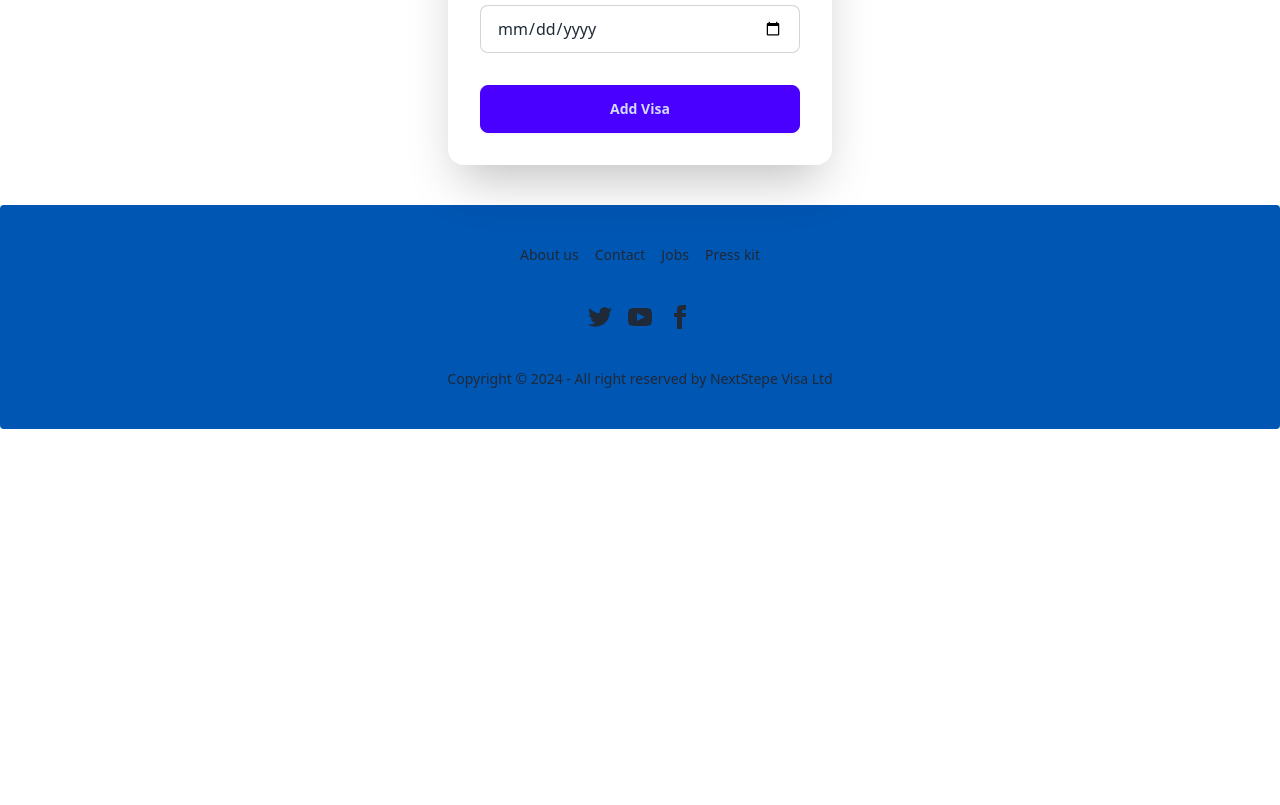
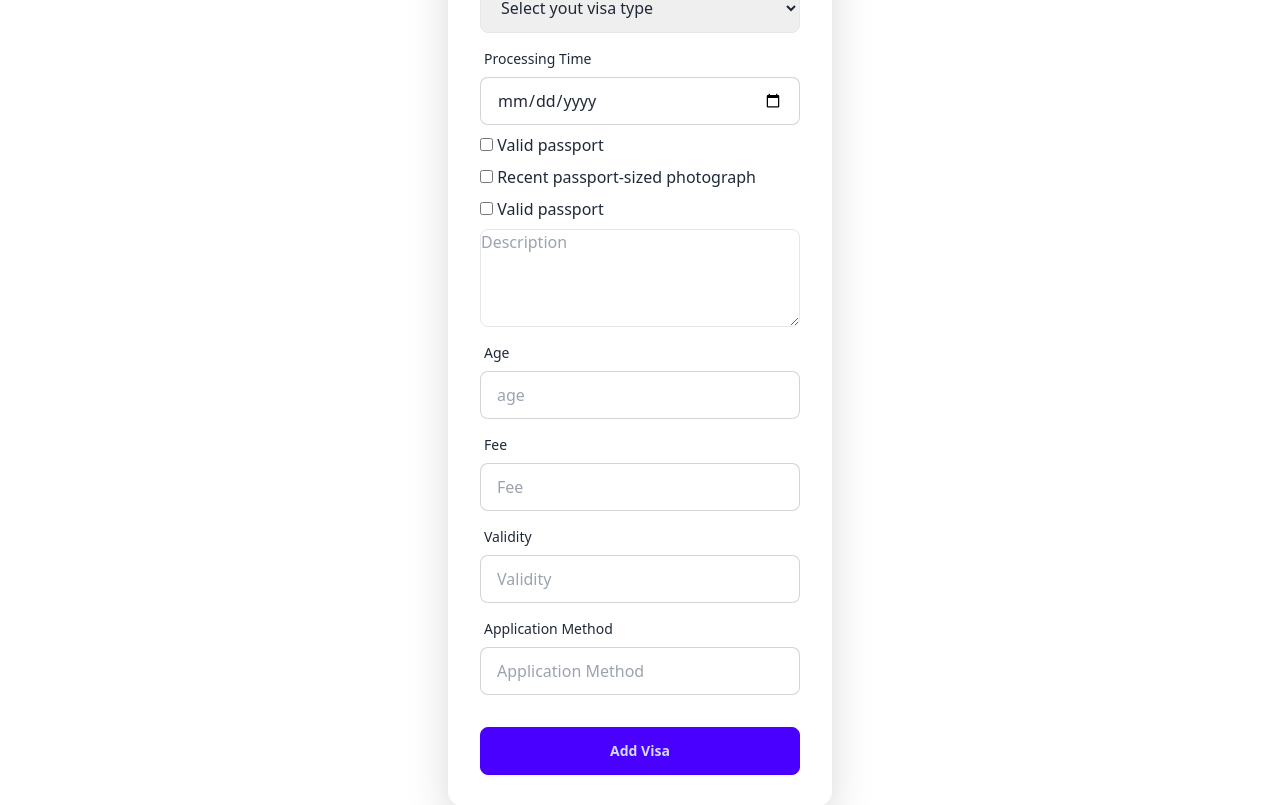
Before and after one commit to mdopi2024/assignment-10-client, a React (Vite) app: page /addvisa in a window 1280 px wide. Shown: the part 477-1282 px from the top of the page. Before the commit the page ends 906 px from the top, so only its background shows below. Built offline with nearby package versions, Linux system fonts and the light colour scheme; no server answers; sample sign-in values are in the browser's storage.

Commit message:
add visa from databsae done

```diff
--- a/package.json
+++ b/package.json
@@ -17,7 +17,8 @@
     "react-dom": "^18.3.1",
     "react-icons": "^5.3.0",
     "react-router-dom": "^7.0.2",
-    "sort-by": "^1.2.0"
+    "sort-by": "^1.2.0",
+    "sweetalert2": "^11.14.5"
   },
   "devDependencies": {
     "@eslint/js": "^9.15.0",
--- a/src/Pages/AddVisa.jsx
+++ b/src/Pages/AddVisa.jsx
@@ -1,21 +1,54 @@
-import React from 'react';
+import React, { useContext } from 'react';
+import { AuthContext } from '../AuthProvider/AuthProvider';
+import { data } from 'autoprefixer';
+import Swal from 'sweetalert2';
 
 const AddVisa = () => {
+    const { user } = useContext(AuthContext)
+    const handleForm = e => {
+        e.preventDefault()
+        const form = e.target;
+        const name = form.name.value;
+        const photo = form.photo.value;
+        const visaType = form.visaType.value;
+        const time = form.time.value;
+        const email = user.email
+        const visa = { name, photo, visaType, time, email }
+        fetch('http://localhost:5000/visas', {
+            method: 'POST',
+            headers: {
+                'content-type': 'application/json'
+            },
+            body: JSON.stringify(visa)
+        })
+            .then(res => res.json())
+            .then(data => {
+                if (data.insertedId) {
+                    Swal.fire({
+                        title: 'Success!',
+                        text: 'Your visa successfully added',
+                        icon: 'success',
+                        confirmButtonText: 'Close'
+                    })
+                }
+            })
+    }
     return (
-        <div className='flex justify-center items-center py-10'>
+        <div className='flex flex-col justify-center  items-center py-10'>
+            <h1 className='text-center text-2xl md:text-4xl font-bold my-4'>Add add your visa</h1>
             <div className="card  w-full max-w-sm shrink-0 shadow-2xl">
-                <form className="card-body">
+                <form onSubmit={handleForm} className="card-body">
                     <div className="form-control">
                         <label className="label">
                             <span className="label-text">Country Photo</span>
                         </label>
-                        <input type="text" placeholder="Country Photo" className="input input-bordered" required />
+                        <input type="text" name='photo' placeholder="Country Photo" className="input input-bordered" required />
                     </div>
                     <div className="form-control">
                         <label className="label">
                             <span className="label-text">Country Name</span>
                         </label>
-                        <input type="text" placeholder="Country Name" className="input input-bordered" required />
+                        <input type="text" name='name' placeholder="Country Name" className="input input-bordered" required />
                     </div>
                     <div className="form-control">
                         <label className="label">
@@ -32,12 +65,49 @@ const AddVisa = () => {
                         <label className="label">
                             <span className="label-text">Processing Time</span>
                         </label>
-                        <input type="date" placeholder="Processing time" className="input input-bordered" required />
+                        <input type="date" name='time' placeholder="Processing time" className="input input-bordered" required />
+                    </div>
+                    <div>
+                        <input type="checkbox" name="" id="" value={'Valid passport'} /> Valid passport
+                    </div>
+                    <div>
+                        <input type="checkbox" name="" id="" value={'Recent passport-sized photograph'} /> Recent passport-sized photograph
+                    </div>
+                    <div>
+                        <input type="checkbox" name="" id="" value={'Valid passport'} /> Valid passport
+                    </div>
+
+                     <textarea className='border rounded-lg ' rows='4' name="" id="" placeholder='Description' required></textarea>
+
+                     <div className="form-control">
+                        <label className="label">
+                            <span className="label-text">Age</span>
+                        </label>
+                        <input type="number" name='age' placeholder="age" className="input input-bordered" required />
+                    </div>
+                     <div className="form-control">
+                        <label className="label">
+                            <span className="label-text">Fee</span>
+                        </label>
+                        <input type="number" name='fee' placeholder="Fee" className="input input-bordered" required />
+                    </div>
+                     <div className="form-control">
+                        <label className="label">
+                            <span className="label-text">Validity</span>
+                        </label>
+                        <input type="text" name='validity' placeholder="Validity" className="input input-bordered" required />
+                    </div>
+                     <div className="form-control">
+                        <label className="label">
+                            <span className="label-text">Application Method</span>
+                        </label>
+                        <input type="text" name='method' placeholder="Application Method" className="input input-bordered" required />
                     </div>
 
                     <div className="form-control mt-6">
                         <button className="btn btn-primary">Add Visa</button>
                     </div>
+
                 </form>
             </div>
         </div>
```
Also changed, not shown: 1 other file (tests, documents, lock files or other folders).
